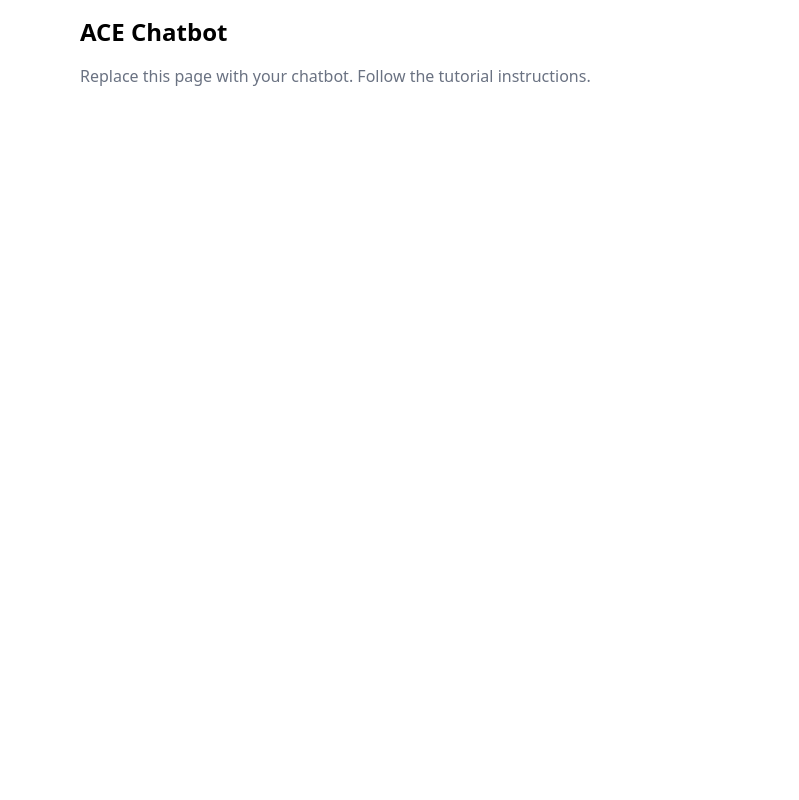
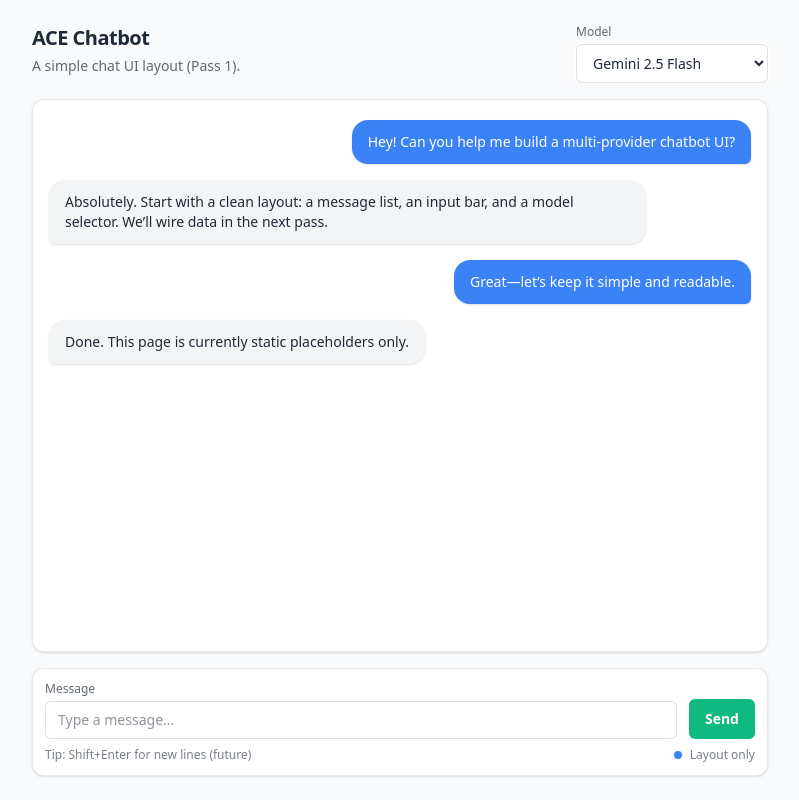
Before and after one commit to joel-tewhare/ace-chatbot, a Next.js app: page / in a window 1280 px wide. Shown: the whole page, without its empty margins (240-1039 px from the left). Built offline with nearby package versions, Linux system fonts and the light colour scheme.

Commit message:
feat: implement pass 1 UI for chatbot

```diff
--- a/app/page.tsx
+++ b/app/page.tsx
@@ -1,12 +1,109 @@
-// TODO: Build your chatbot here
-// See the tutorial for step-by-step instructions
-// See ../sample-solution/ for a working reference
-
 export default function Chat() {
   return (
-    <div className="flex flex-col h-screen max-w-2xl mx-auto p-4">
-      <h1 className="text-2xl font-bold mb-4">ACE Chatbot</h1>
-      <p className="text-gray-500">Replace this page with your chatbot. Follow the tutorial instructions.</p>
-    </div>
+    <main className="min-h-screen bg-[#F9FAFB] text-[#1F2937]">
+      <div className="mx-auto flex h-screen max-w-3xl flex-col px-4 py-6">
+        <header className="flex items-start justify-between gap-4 pb-4">
+          <div className="min-w-0">
+            <h1 className="text-xl font-semibold tracking-tight">ACE Chatbot</h1>
+            <p className="mt-1 text-sm text-[#1F2937]/70">
+              A simple chat UI layout (Pass 1).
+            </p>
+          </div>
+
+          <div className="w-48 shrink-0">
+            <label
+              htmlFor="model"
+              className="block text-xs font-medium text-[#1F2937]/70"
+            >
+              Model
+            </label>
+            <select
+              id="model"
+              name="model"
+              defaultValue="gemini-2.5-flash"
+              className="mt-1 w-full rounded-md border border-[#1F2937]/15 bg-white px-3 py-2 text-sm shadow-sm outline-none ring-offset-2 focus:border-[#3B82F6] focus:ring-2 focus:ring-[#3B82F6]/25"
+            >
+              <option value="gemini-2.5-flash">Gemini 2.5 Flash</option>
+              <option value="gemini-2.5-pro">Gemini 2.5 Pro</option>
+              <option value="gpt-4.1">GPT-4.1 (placeholder)</option>
+              <option value="claude-4">Claude 4 (placeholder)</option>
+            </select>
+          </div>
+        </header>
+
+        <section
+          aria-label="Messages"
+          className="flex-1 overflow-hidden rounded-xl border border-[#1F2937]/10 bg-white shadow-sm"
+        >
+          <div className="h-full overflow-y-auto px-4 py-5">
+            <div className="space-y-4">
+              <div className="flex justify-end">
+                <div className="max-w-[85%] rounded-2xl rounded-br-md bg-[#3B82F6] px-4 py-3 text-sm text-white shadow-sm">
+                  Hey! Can you help me build a multi-provider chatbot UI?
+                </div>
+              </div>
+
+              <div className="flex justify-start">
+                <div className="max-w-[85%] rounded-2xl rounded-bl-md bg-[#1F2937]/5 px-4 py-3 text-sm text-[#1F2937] shadow-sm">
+                  Absolutely. Start with a clean layout: a message list, an
+                  input bar, and a model selector. We’ll wire data in the next
+                  pass.
+                </div>
+              </div>
+
+              <div className="flex justify-end">
+                <div className="max-w-[85%] rounded-2xl rounded-br-md bg-[#3B82F6] px-4 py-3 text-sm text-white shadow-sm">
+                  Great—let’s keep it simple and readable.
+                </div>
+              </div>
+
+              <div className="flex justify-start">
+                <div className="max-w-[85%] rounded-2xl rounded-bl-md bg-[#1F2937]/5 px-4 py-3 text-sm text-[#1F2937] shadow-sm">
+                  Done. This page is currently static placeholders only.
+                </div>
+              </div>
+            </div>
+          </div>
+        </section>
+
+        <section
+          aria-label="Composer"
+          className="mt-4 rounded-xl border border-[#1F2937]/10 bg-white p-3 shadow-sm"
+        >
+          <div className="flex items-end gap-3">
+            <div className="min-w-0 flex-1">
+              <label
+                htmlFor="prompt"
+                className="block text-xs font-medium text-[#1F2937]/70"
+              >
+                Message
+              </label>
+              <input
+                id="prompt"
+                name="prompt"
+                type="text"
+                placeholder="Type a message…"
+                className="mt-1 w-full rounded-md border border-[#1F2937]/15 bg-white px-3 py-2 text-sm shadow-sm outline-none ring-offset-2 focus:border-[#10B981] focus:ring-2 focus:ring-[#10B981]/25"
+              />
+            </div>
+
+            <button
+              type="button"
+              className="inline-flex h-10 items-center justify-center rounded-md bg-[#10B981] px-4 text-sm font-semibold text-white shadow-sm outline-none ring-offset-2 hover:bg-[#10B981]/90 focus:ring-2 focus:ring-[#10B981]/35"
+            >
+              Send
+            </button>
+          </div>
+
+          <div className="mt-2 flex items-center justify-between gap-3 text-xs text-[#1F2937]/60">
+            <span>Tip: Shift+Enter for new lines (future)</span>
+            <span className="inline-flex items-center gap-2">
+              <span className="h-2 w-2 rounded-full bg-[#3B82F6]" />
+              Layout only
+            </span>
+          </div>
+        </section>
+      </div>
+    </main>
   );
 }
```
